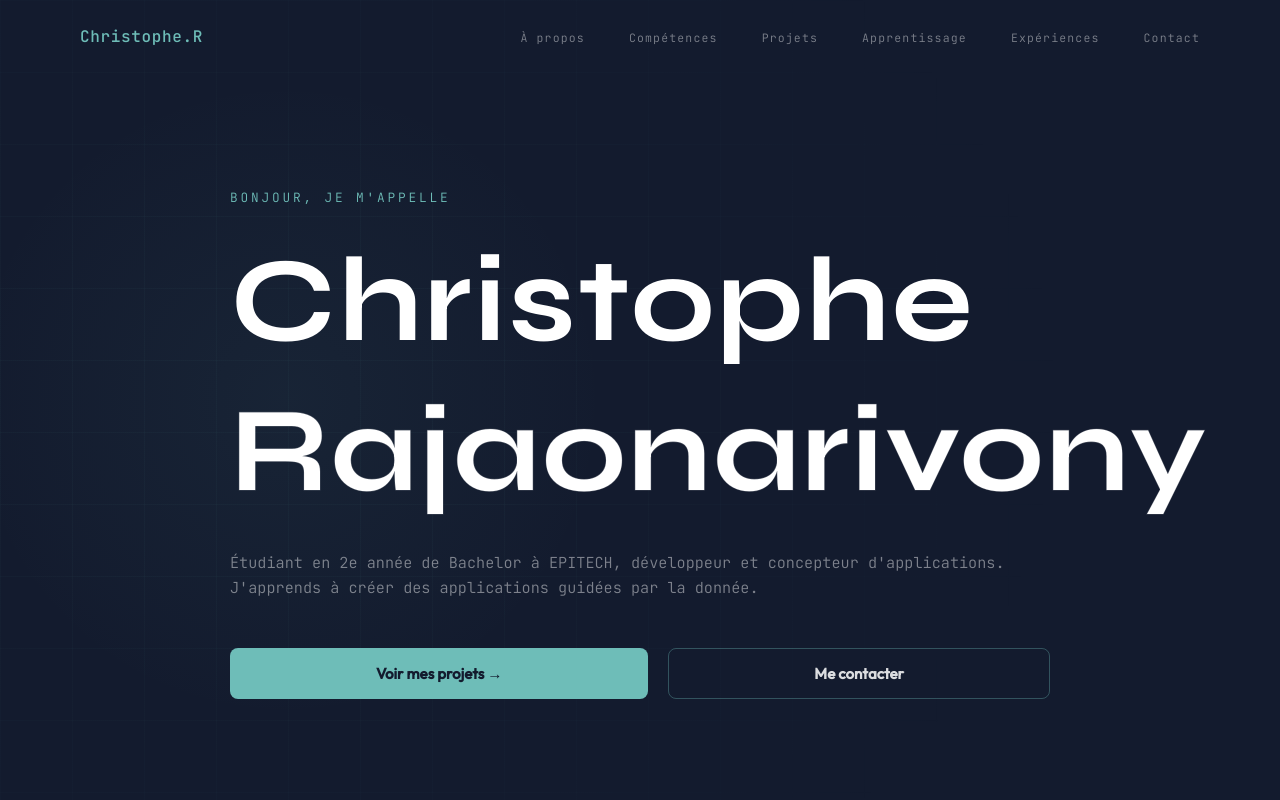
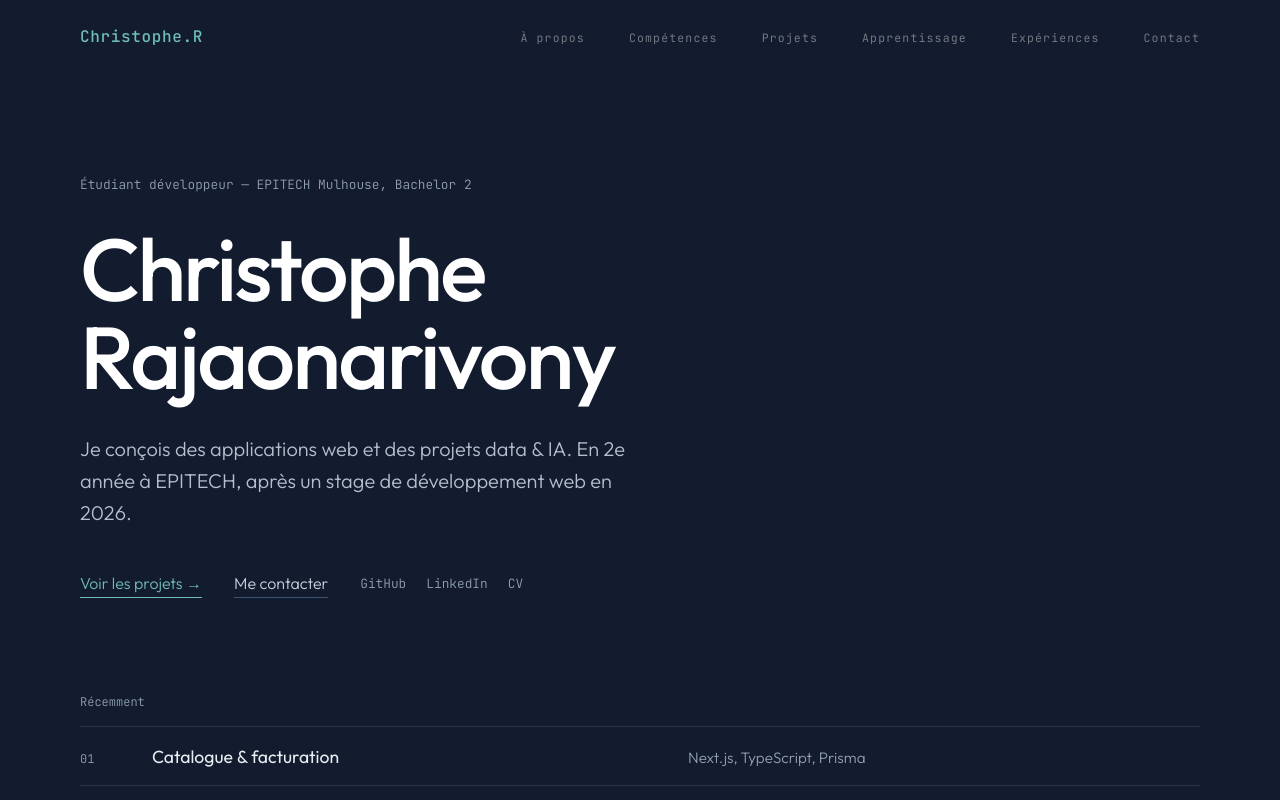
Before and after one commit to chrisrny/Portfolio-Epitech, a React (Vite) app: page / in a window 1280 px wide. Shown: the top 800 px of the page. Built offline with nearby package versions, Linux system fonts and the light colour scheme.

Commit message:
feat : redesign hero with a sober editorial layout
- Plain name, short intro, underlined text links
- "Récemment" list of the 3 latest projects from projects.js
- Remove status pill, typing effect, gradient, grid and glow

Co-Authored-By: Claude Opus 5.5 <noreply@anthropic.com>

```diff
--- a/src/components/Hero.css
+++ b/src/components/Hero.css
@@ -2,178 +2,150 @@
   min-height: 100vh;
   min-height: 100dvh;
   display: flex;
-  align-items: center;
-  position: relative;
-  overflow: hidden;
 }
 
-/* ── Background layers ── */
-.hero__bg {
-  position: absolute;
-  inset: 0;
-  pointer-events: none;
+.hero .hero__inner {
+  display: flex;
+  flex-direction: column;
+  justify-content: space-between;
+  gap: 6rem;
+  padding-top: 11rem;
+  padding-bottom: 4rem;
 }
 
-.hero__grid {
-  position: absolute;
-  inset: 0;
-  background-image:
-    linear-gradient(rgba(110, 189, 184, 0.035) 1px, transparent 1px),
-    linear-gradient(90deg, rgba(110, 189, 184, 0.035) 1px, transparent 1px);
-  background-size: 72px 72px;
-  mask-image: radial-gradient(
-    ellipse 65% 80% at 20% 50%,
-    black 30%,
-    transparent 100%
-  );
+/* ── Intro ── */
+.hero__intro {
+  display: flex;
+  flex-direction: column;
+  gap: 2rem;
+  max-width: 760px;
+  animation: fadeUp 0.8s var(--ease-out) 0.1s both;
 }
 
-.hero__glow {
-  position: absolute;
-  width: min(700px, 120vw);
-  height: min(700px, 120vw);
-  border-radius: 50%;
-  background: radial-gradient(
-    circle,
-    rgba(110, 189, 184, 0.055) 0%,
-    transparent 65%
-  );
-  top: 50%;
-  left: -5%;
-  transform: translateY(-50%);
-}
-
-/* ── Content ── */
-.hero .container {
-  width: 100%;
-  max-width: 100%;
-  display: flex;
-  justify-content: center;
-}
-
-.hero__content {
-  position: relative;
-  z-index: 1;
-  padding-top: 88px;
-  max-width: 820px;
-  width: 100%;
-  margin-left: auto;
-  margin-right: auto;
-  display: flex;
-  flex-direction: column;
-  gap: 0.25rem;
-}
-
-.hero__greeting {
+.hero__kicker {
   font-family: var(--font-code);
   font-size: 0.8rem;
-  color: var(--accent);
-  letter-spacing: 0.22em;
-  text-transform: uppercase;
-  margin-bottom: 1.75rem;
-  animation: fadeUp 0.9s var(--ease-out) 0.1s both;
+  color: #8FA0B6;
 }
 
 .hero__name {
-  font-family: var(--font-display);
-  font-size: clamp(2.75rem, 11vw, 7.5rem);
+  font-family: var(--font-body);
+  font-size: clamp(2.75rem, 7vw, 5.5rem);
+  font-weight: 500;
+  line-height: 1;
+  letter-spacing: -0.03em;
   color: #fff;
-  line-height: 1.05;
-  letter-spacing: 0.015em;
-  margin-bottom: 2rem;
-  animation: fadeUp 0.9s var(--ease-out) 0.25s both;
-  max-width: 100%;
-  display: flex;
-  flex-direction: column;
-  align-items: flex-start;
-  gap: 0.2em;
 }
 
-.hero__name-outline {
-  display: block;
-  color: white;
-  -webkit-text-stroke: 1px rgba(255, 255, 255, 0.2);
-  white-space: nowrap;
-}
-
-.hero__name-given {
-  display: block;
-}
-
-.hero__tagline {
-  font-family: var(--font-code);
-  font-size: clamp(0.75rem, 2.8vw, 0.95rem);
-  color: var(--text-muted);
-  margin-bottom: 2.75rem;
-  min-height: 1.5em;
-  max-width: 100%;
-  line-height: 1.65;
-  animation: fadeUp 0.9s var(--ease-out) 0.42s both;
-  overflow-wrap: break-word;
-}
-
-.hero__cursor {
-  display: inline-block;
-  width: 0.6ch;
-  height: 1em;
-  background: var(--accent);
-  vertical-align: text-bottom;
-  margin-left: 2px;
-  animation: blink 1s step-end infinite;
+.hero__lead {
+  font-size: clamp(1.05rem, 1.6vw, 1.25rem);
+  line-height: 1.6;
+  color: #B4C0CF;
+  max-width: 560px;
 }
 
 .hero__actions {
   display: flex;
-  gap: 1.25rem;
   flex-wrap: wrap;
-  width: 100%;
-  max-width: 100%;
-  animation: fadeUp 0.9s var(--ease-out) 0.58s both;
+  align-items: center;
+  gap: 1.5rem 2rem;
 }
 
-.hero__actions .btn {
-  flex: 1 1 auto;
-  min-width: 0;
-  max-width: 100%;
-  text-align: center;
+.hero__link {
+  padding: 0.75rem 0 0.25rem;
+  border-bottom: 1px solid var(--c-steel);
+  color: #C9D3E0;
+  transition: color 0.2s ease, border-color 0.2s ease;
 }
 
-@media (max-width: 820px) {
-  .hero__content {
-    margin-left: 0;
-    padding-top: 72px;
+.hero__link:hover {
+  color: #fff;
+  border-color: #fff;
+}
+
+.hero__link--primary {
+  color: var(--c-teal);
+  border-color: var(--c-teal);
+}
+
+.hero__socials {
+  display: flex;
+  gap: 1.25rem;
+  padding-top: 0.5rem;
+  font-family: var(--font-code);
+  font-size: 0.8rem;
+}
+
+.hero__socials a {
+  color: #8FA0B6;
+  transition: color 0.2s ease;
+}
+
+.hero__socials a:hover {
+  color: #fff;
+}
+
+/* ── Recent projects ── */
+.hero__recent {
+  animation: fadeUp 0.8s var(--ease-out) 0.3s both;
+}
+
+.hero__recent-title {
+  font-family: var(--font-code);
+  font-size: 0.75rem;
+  color: #8FA0B6;
+  margin-bottom: 1rem;
+}
+
+.hero__recent ul {
+  border-bottom: 1px solid #26354D;
+}
+
+.hero__recent-row {
+  display: grid;
+  grid-template-columns: 3rem minmax(0, 1fr) minmax(0, 1fr);
+  gap: 1.5rem;
+  align-items: baseline;
+  padding: 1.1rem 0;
+  border-top: 1px solid #26354D;
+  color: #E8EDF3;
+  transition: color 0.2s ease;
+}
+
+.hero__recent-row:hover .hero__recent-name {
+  color: var(--c-teal);
+}
+
+.hero__recent-num {
+  font-family: var(--font-code);
+  font-size: 0.75rem;
+  color: #8FA0B6;
+}
+
+.hero__recent-name {
+  font-size: 1.1rem;
+  font-weight: 400;
+  transition: color 0.2s ease;
+}
+
+.hero__recent-tech {
+  font-size: 0.95rem;
+  color: #8FA0B6;
+}
+
+@media (max-width: 680px) {
+  .hero .hero__inner {
+    padding-top: 8rem;
+    gap: 4rem;
   }
 
-  .hero__name {
-    font-size: clamp(2.25rem, 10vw, 3.5rem);
+  .hero__recent-row {
+    grid-template-columns: 2.25rem minmax(0, 1fr);
+    gap: 0.25rem 1rem;
   }
 
-  .hero__actions {
-    flex-direction: column;
-    align-items: stretch;
-  }
-
-  .hero__actions .btn {
-    width: 100%;
+  .hero__recent-tech {
+    grid-column: 2;
+    font-size: 0.85rem;
   }
 }
-
-@media (max-width: 480px) {
-  .hero__name {
-    font-size: clamp(2rem, 9.5vw, 2.75rem);
-  }
-
-  .hero__name-outline {
-    white-space: normal;
-  }
-
-  .hero__tagline {
-    font-size: 0.72rem;
-    letter-spacing: 0.02em;
-  }
-
-  .hero__actions .btn {
-    font-size: 0.88rem;
-    padding: 0.75rem 1rem;
-  }
-}
--- a/src/components/Hero.jsx
+++ b/src/components/Hero.jsx
@@ -1,60 +1,51 @@
-import { useState, useEffect } from 'react'
 import './Hero.css'
 import { site } from '../config/site'
+import { PROJECTS } from '../data/projects'
 
-const TAGLINE = "Étudiant en 2e année de Bachelor à EPITECH, développeur et concepteur d'applications. J'apprends à créer des applications guidées par la donnée."
+const RECENT = PROJECTS.slice(0, 3)
 
 export default function Hero() {
-  const [typed, setTyped] = useState('')
-  const [given, ...familyParts] = (site.fullName || 'Christophe R').split(' ')
-  const family = familyParts.join(' ')
-
-  useEffect(() => {
-    let intervalId
-    const delayId = window.setTimeout(() => {
-      let i = 0
-      intervalId = window.setInterval(() => {
-        i += 1
-        setTyped(TAGLINE.slice(0, i))
-        if (i >= TAGLINE.length && intervalId) {
-          window.clearInterval(intervalId)
-          intervalId = undefined
-        }
-      }, 38)
-    }, 900)
-    return () => {
-      window.clearTimeout(delayId)
-      if (intervalId) window.clearInterval(intervalId)
-    }
-  }, [])
-
-  const typingDone = typed.length >= TAGLINE.length
+  const [given, ...familyParts] = site.fullName.split(' ')
 
   return (
     <section className="hero" id="home">
-      <div className="hero__bg">
-        <div className="hero__grid" />
-        <div className="hero__glow" />
-      </div>
-
-      <div className="container">
-        <div className="hero__content">
-          <p className="hero__greeting">Bonjour, je m'appelle</p>
+      <div className="container hero__inner">
+        <div className="hero__intro">
+          <p className="hero__kicker">Étudiant développeur — EPITECH Mulhouse, Bachelor 2</p>
 
           <h1 className="hero__name">
-            <span className="hero__name-given">{given}</span>
-            <span className="hero__name-outline">{family}</span>
+            {given}<br />{familyParts.join(' ')}
           </h1>
 
-          <p className="hero__tagline" aria-label={TAGLINE}>
-            {typed}
-            {!typingDone && <span className="hero__cursor" aria-hidden="true" />}
+          <p className="hero__lead">
+            Je conçois des applications web et des projets data &amp; IA. En 2e année à EPITECH,
+            après un stage de développement web en 2026.
           </p>
 
           <div className="hero__actions">
-            <a href="#projects" className="btn btn--primary">Voir mes projets →</a>
-            <a href="#contact"  className="btn btn--ghost">Me contacter</a>
+            <a href="#projects" className="hero__link hero__link--primary">Voir les projets →</a>
+            <a href="#contact" className="hero__link">Me contacter</a>
+            <span className="hero__socials">
+              <a href={site.githubUrl} target="_blank" rel="noopener noreferrer">GitHub</a>
+              <a href={site.linkedinUrl} target="_blank" rel="noopener noreferrer">LinkedIn</a>
+              <a href={site.cvFile} download={site.cvDownloadFileName}>CV</a>
+            </span>
           </div>
+        </div>
+
+        <div className="hero__recent">
+          <p className="hero__recent-title">Récemment</p>
+          <ul>
+            {RECENT.map((p, i) => (
+              <li key={p.id}>
+                <a href="#projects" className="hero__recent-row">
+                  <span className="hero__recent-num">{String(i + 1).padStart(2, '0')}</span>
+                  <span className="hero__recent-name">{p.title}</span>
+                  <span className="hero__recent-tech">{p.tech.slice(0, 3).join(', ')}</span>
+                </a>
+              </li>
+            ))}
+          </ul>
         </div>
       </div>
     </section>
--- a/src/styles/global.scss
+++ b/src/styles/global.scss
@@ -204,11 +204,6 @@ a {
   to   { opacity: 1; transform: translateY(0); }
 }
 
-@keyframes blink {
-  0%, 100% { opacity: 1; }
-  50%       { opacity: 0; }
-}
-
 /* ─── Accessibilité : mouvements réduits ─────────────── */
 @media (prefers-reduced-motion: reduce) {
   html { scroll-behavior: auto; }
```
